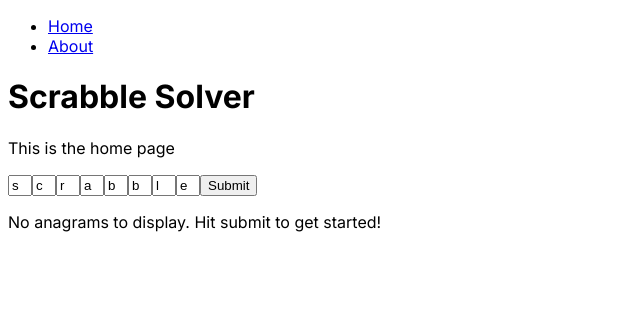
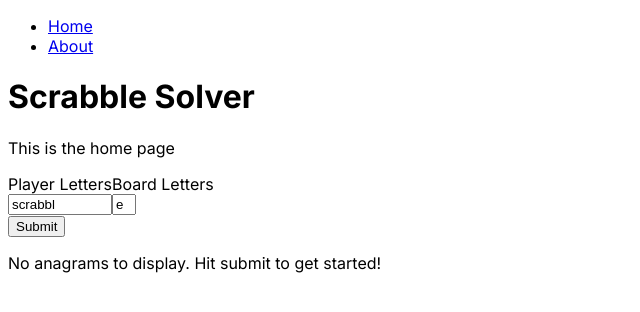
Before and after one commit to amiaoh/scrabble-app, a Next.js app: page / in a window 1280 px wide. Shown: the top 312 px of the page, without its empty margins (0-640 px from the left). Built offline with nearby package versions, Linux system fonts and the light colour scheme.

Commit message:
changed input fields to player + board letters

```diff
--- a/app/page.jsx
+++ b/app/page.jsx
@@ -5,16 +5,8 @@
 import { DisplayWords } from "@/components/DisplayWords";
 
 export default function Home() {
-  const [letters, setLetters] = useState([
-    "s",
-    "c",
-    "r",
-    "a",
-    "b",
-    "b",
-    "l",
-    "e",
-  ]);
+  const [letters, setLetters] = useState(["scrabbl", "e"]);
+
   const [currentAnagrams, setCurrentAnagrams] = useState(null);
   return (
     <div>
@@ -22,7 +14,7 @@
       <p>This is the home page</p>
       <AllLetterInputs
         value={letters}
-        onChange={(newLetters) => setLetters(newLetters)}
+        onChange={(newInput) => setLetters(newInput)}
       />
 
       <button
--- a/components/AllLetterInputs.jsx
+++ b/components/AllLetterInputs.jsx
@@ -1,16 +1,34 @@
 import { LetterInput } from "./LetterInput";
 
 export function AllLetterInputs({ value, onChange }) {
-  const letterInputSeed = Array(8)
-    .fill(0)
-    .map((_, i) => (
-      <LetterInput
-        key={i}
-        value={value[i]}
-        onChange={(newLetter) => {
-          onChange([...value.slice(0, i), newLetter, ...value.slice(i + 1)]);
-        }}
-      />
-    ));
-  return letterInputSeed;
+  return (
+    <div style={{ display: "flex", flexDirection: "row" }}>
+      <div className="m-2" style={{ display: "flex", flexDirection: "column" }}>
+        <label htmlFor="player-letters">Player Letters</label>
+        <LetterInput
+          width="6rem"
+          name="player-letters"
+          value={value[0]}
+          onChange={(newLetter) => {
+            if (newLetter.length <= 7) {
+              onChange([newLetter, value[1]]);
+            }
+          }}
+        />
+      </div>
+      <div style={{ display: "flex", flexDirection: "column" }}>
+        <label htmlFor="player-letters">Board Letters</label>
+        <LetterInput
+          width="1rem"
+          name="board-letters"
+          value={value[1]}
+          onChange={(newLetter) => {
+            if (newLetter.length <= 1) {
+              onChange([value[0], newLetter]);
+            }
+          }}
+        />
+      </div>
+    </div>
+  );
 }
--- a/components/LetterInput.jsx
+++ b/components/LetterInput.jsx
@@ -1,14 +1,12 @@
 "use client";
 
-export function LetterInput({ value, onChange }) {
+export function LetterInput({ value, onChange, width }) {
   return (
     <input
-      style={{ width: "1rem" }}
+      style={{ width }}
       value={value}
       onChange={(e) => {
-        if (e.target.value.length < 2 && /[a-z/\s]$/.test(e.target.value)) {
-          onChange(e.target.value);
-        }
+        onChange(e.target.value);
         return;
       }}
     />
```
